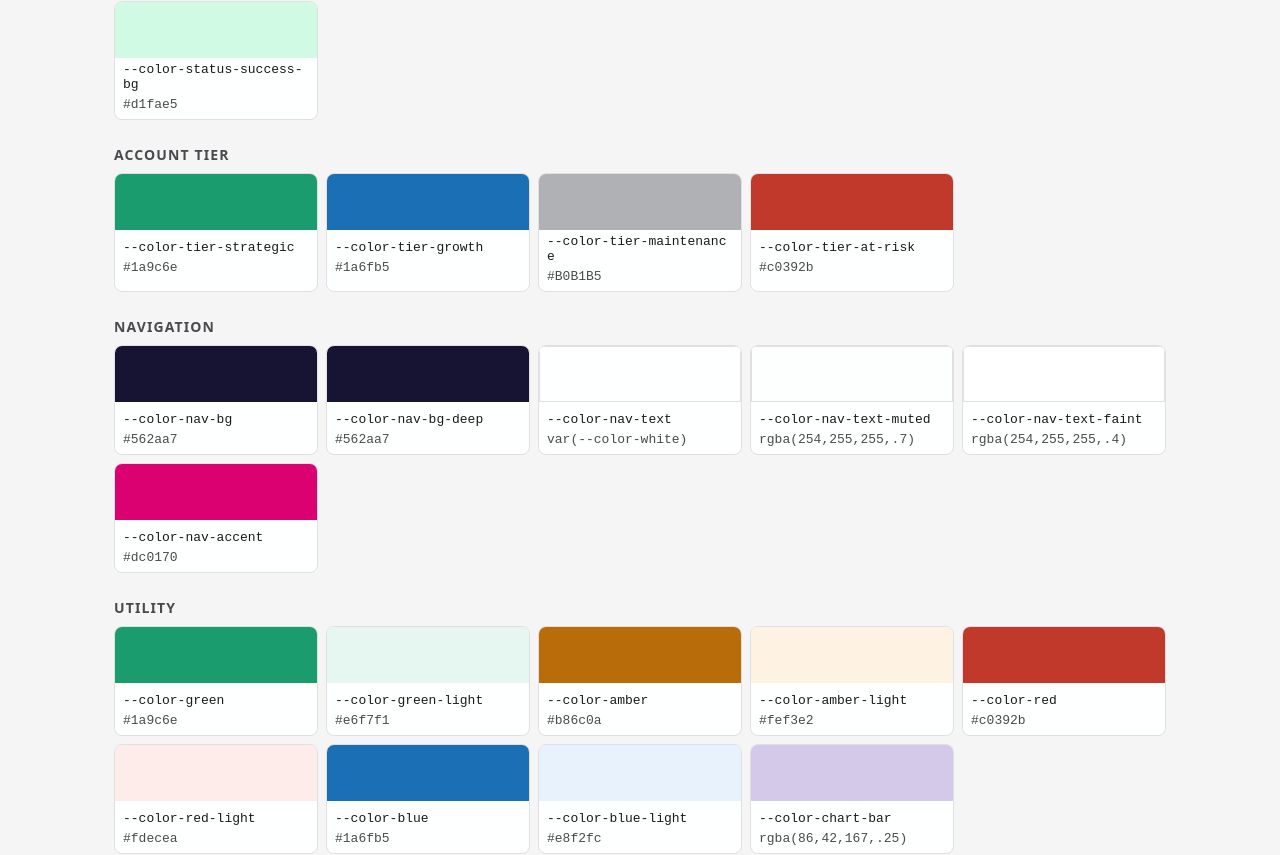
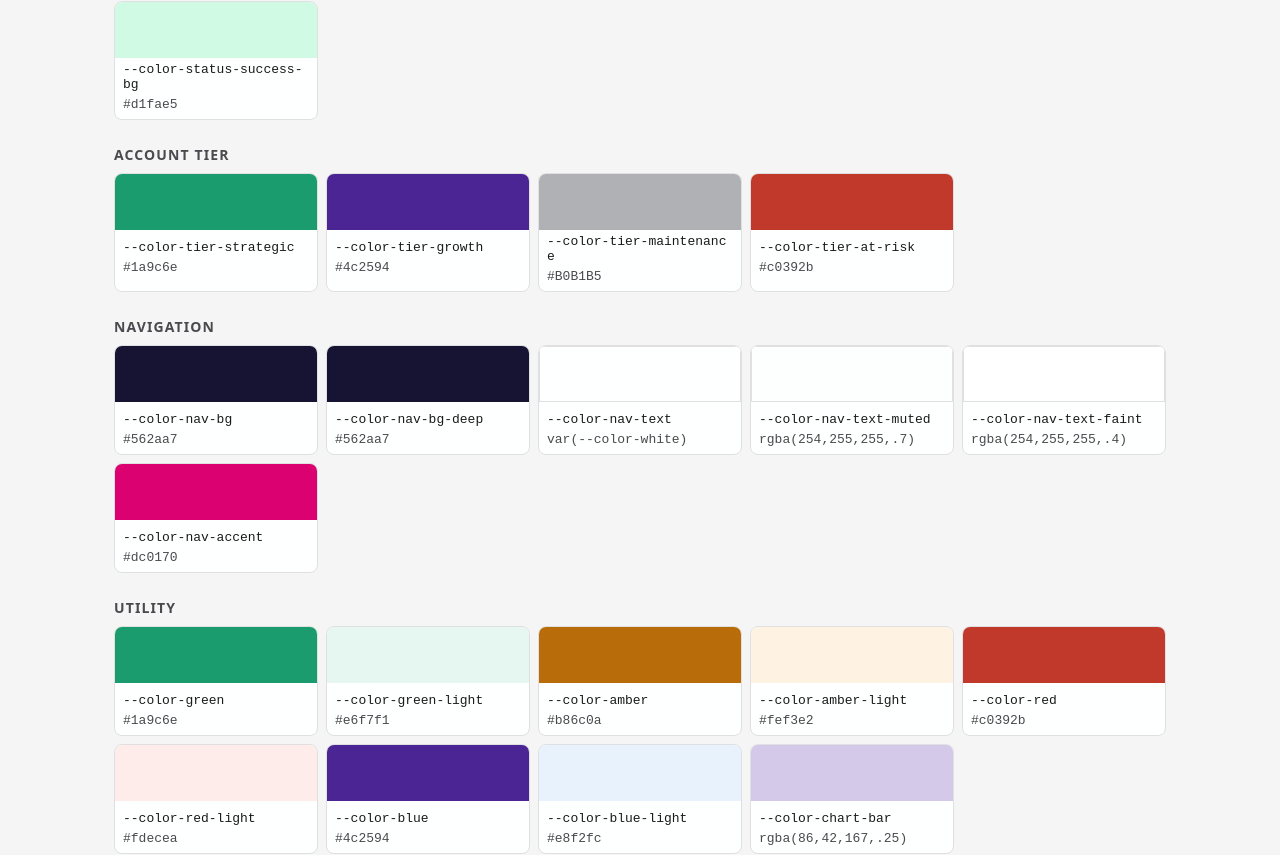
Before and after one commit to oliver-chase/oliver-app, a Next.js app: page /design-system in a window 1280 px wide. Shown: the part 1633-2488 px from the top of the page. Built offline with nearby package versions, Linux system fonts and the light colour scheme.

Commit message:
fix(colors): replace #1a6fb5 → #4c2594 for color-blue and color-tier-growth

```diff
--- a/src/app/design-system/page.tsx
+++ b/src/app/design-system/page.tsx
@@ -107,7 +107,7 @@ const COLOR_GROUPS = [
     group: 'Account Tier',
     tokens: [
       { name: '--color-tier-strategic',   value: '#1a9c6e' },
-      { name: '--color-tier-growth',      value: '#1a6fb5' },
+      { name: '--color-tier-growth',      value: '#4c2594' },
       { name: '--color-tier-maintenance', value: '#B0B1B5' },
       { name: '--color-tier-at-risk',     value: '#c0392b' },
     ],
@@ -132,7 +132,7 @@ const COLOR_GROUPS = [
       { name: '--color-amber-light', value: '#fef3e2' },
       { name: '--color-red',         value: '#c0392b' },
       { name: '--color-red-light',   value: '#fdecea' },
-      { name: '--color-blue',        value: '#1a6fb5' },
+      { name: '--color-blue',        value: '#4c2594' },
       { name: '--color-blue-light',  value: '#e8f2fc' },
       { name: '--color-chart-bar',   value: 'rgba(86,42,167,.25)' },
     ],
--- a/src/app/tokens.css
+++ b/src/app/tokens.css
@@ -74,7 +74,7 @@
 
   /* ── Account tier — left border indicators ───────────────────────────── */
   --color-tier-strategic:   #1a9c6e;
-  --color-tier-growth:      #1a6fb5;
+  --color-tier-growth:      #4c2594;
   --color-tier-maintenance: #B0B1B5;
   --color-tier-at-risk:     #c0392b;
 
@@ -102,7 +102,7 @@
   --color-amber-light: #fef3e2;
   --color-red:         #c0392b;
   --color-red-light:   #fdecea;
-  --color-blue:        #1a6fb5;
+  --color-blue:        #4c2594;
   --color-blue-light:  #e8f2fc;
 
   /* ── Typography ──────────────────────────────────────────────────────── */
```
